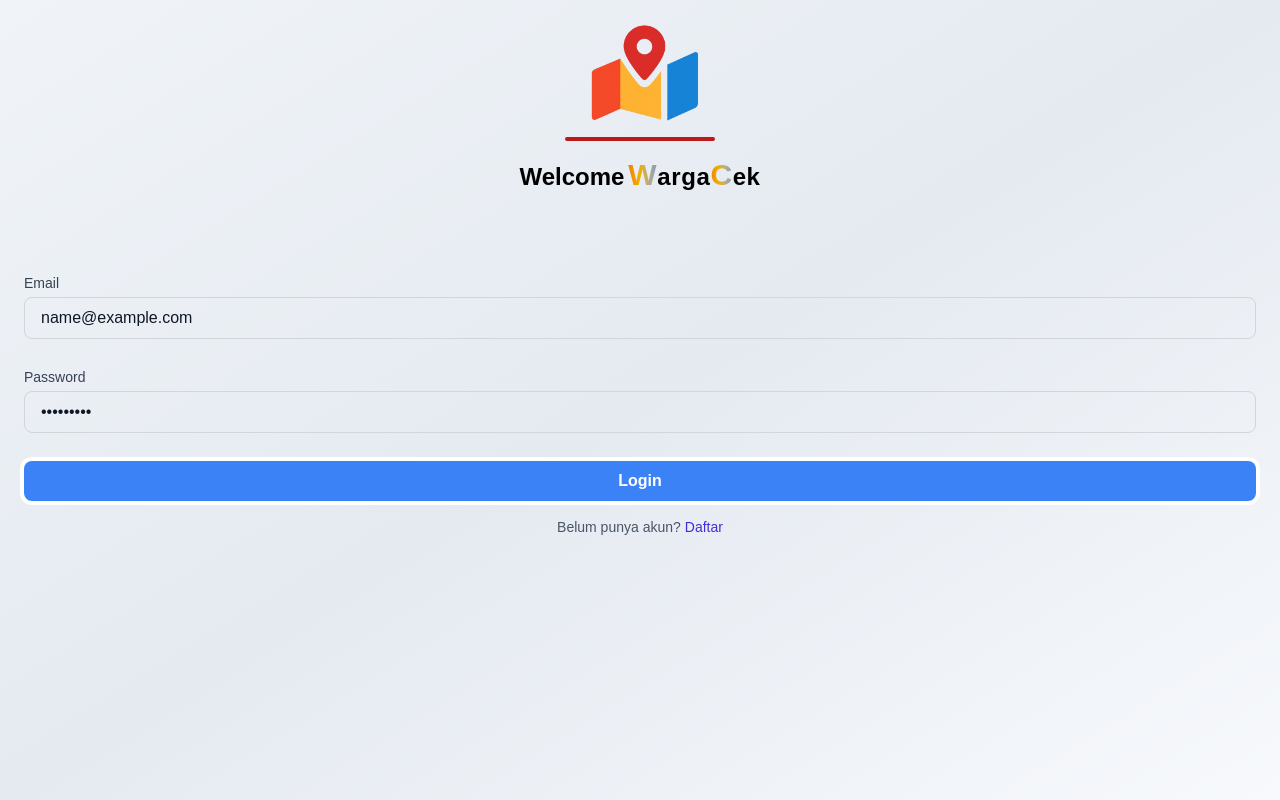
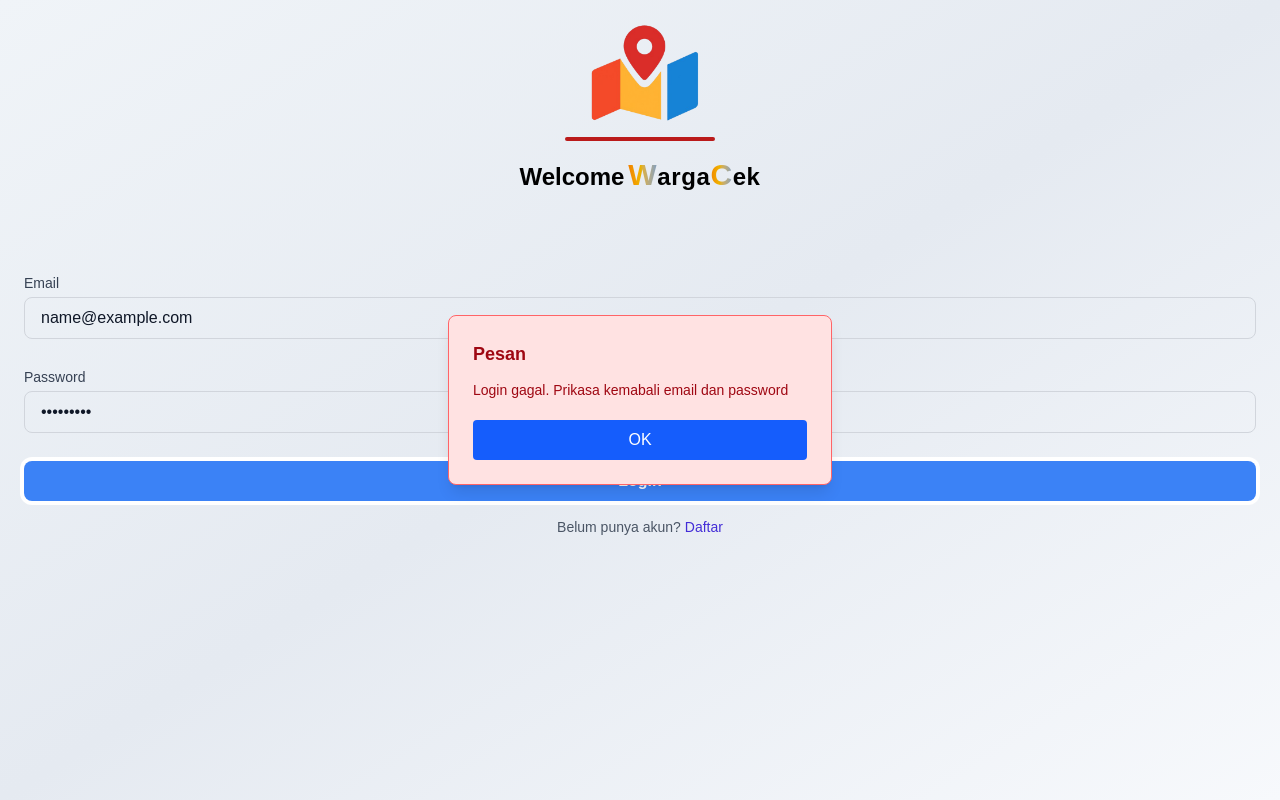
Before and after one commit to AmarPalevi02/frontend-WargaCek, a React (Vite) app: page /login in a window 1280 px wide. Both pictures are taken after typing "name@example.com", "Sample123" into the empty fields and a click on the button "Login". Built offline with nearby package versions, Linux system fonts and the light colour scheme; no server answers.

Commit message:
feat: make alert dialog

```diff
--- /dev/null
+++ b/src/components/ui/Alert.jsx
@@ -0,0 +1,70 @@
+// import React, { useEffect } from 'react';
+// import { useDispatch, useSelector } from 'react-redux';
+// import { hideAlert } from '../../redux/alert/action';
+
+// const Alert = () => {
+//    const dispatch = useDispatch();
+//    const { message, type, show } = useSelector((state) => state.alert);
+
+//    useEffect(() => {
+//       if (show) {
+//          const timer = setTimeout(() => {
+//             dispatch(hideAlert());
+//          }, 3000);
+//          return () => clearTimeout(timer);
+//       }
+//    }, [show, dispatch]);
+
+//    if (!show) return null;
+
+//    const typeColor = {
+//       success: 'bg-green-100 text-green-700 border-green-400',
+//       error: 'bg-red-100 text-red-700 border-red-400',
+//       info: 'bg-blue-100 text-blue-700 border-blue-400',
+//       warning: 'bg-yellow-100 text-yellow-700 border-yellow-400',
+//    };
+
+//    return (
+//       <div className={`fixed top-5 left-1/2 transform -translate-x-1/2 z-50 px-4 py-2 rounded border shadow-md transition duration-300 ${typeColor[type] || typeColor.info}`}>
+//          <p className='text-sm font-medium'>{message}</p>
+//       </div>
+//    );
+// };
+
+// export default Alert;
+
+
+import React from 'react';
+import { useDispatch, useSelector } from 'react-redux';
+import { hideAlert } from '../../redux/alert/action';
+
+const Alert = () => {
+   const dispatch = useDispatch();
+   const { message, type, show } = useSelector((state) => state.alert);
+
+   if (!show) return null;
+
+   const typeColor = {
+      success: 'bg-green-100 text-green-800 border-green-400',
+      error: 'bg-red-100 text-red-800 border-red-400',
+      info: 'bg-blue-100 text-blue-800 border-blue-400',
+      warning: 'bg-yellow-100 text-yellow-800 border-yellow-400',
+   };
+
+   return (
+      <div className="fixed inset-0 z-50 flex items-center justify-center bg-opacity-40">
+         <div className={`w-96 rounded-lg p-6 border shadow-lg ${typeColor[type] || typeColor.info}`}>
+            <h2 className="text-lg font-semibold mb-3">Pesan</h2>
+            <p className="mb-5 text-sm">{message}</p>
+            <button
+               onClick={() => dispatch(hideAlert())}
+               className="bg-blue-600 text-white px-4 py-2 rounded hover:bg-blue-700 w-full"
+            >
+               OK
+            </button>
+         </div>
+      </div>
+   );
+};
+
+export default Alert;
--- a/src/pages/Login.jsx
+++ b/src/pages/Login.jsx
@@ -3,12 +3,15 @@ import LogoMaps from '../components/LogoMaps'
 import LogoWc from '../components/LogoWc'
 import Input from '../components/ui/Input'
 import Button from '../components/ui/Button'
+import Cookies from 'js-cookie'
+import Alert from '../components/ui/Alert'
+
 import { Link, useNavigate } from 'react-router-dom'
 import { useForm } from 'react-hook-form'
 import { postData } from '../utils/fetchDatas'
-import Cookies from 'js-cookie'
 import { useDispatch } from 'react-redux'
 import { userLogin } from '../redux/auth/action'
+import { showAlert } from '../redux/alert/action'
 
 
 const Login = () => {
@@ -41,13 +44,13 @@ const Login = () => {
          navigate('/');
 
       } catch (error) {
-         alert("Login gagal. Periksa kembali email dan password Anda.");
-         console.error(error);
+         dispatch(showAlert('Login gagal. Prikasa kemabali email dan password', 'error'))
       }
    }
 
    return (
       <div className='min-h-screen px-6 pb-5 font-poppins bg-gradient-to-br from-[#f0f4f8] via-[#e5eaf1] to-[#f7f9fc]'>
+         <Alert />
          <div className="pt-5">
             <LogoMaps />
          </div>
--- /dev/null
+++ b/src/redux/alert/action.js
@@ -0,0 +1,8 @@
+import { HIDE_ALERT, SHOW_ALERT } from "./constans";
+
+export const showAlert = (message, type) => ({
+   type: SHOW_ALERT,
+   payload: { message, type }
+});
+
+export const hideAlert = () => ({ type: HIDE_ALERT });
--- /dev/null
+++ b/src/redux/alert/constans.js
@@ -0,0 +1,2 @@
+export const SHOW_ALERT = 'SHOW_ALERT'
+export const HIDE_ALERT = 'HIDE_ALERT'
--- /dev/null
+++ b/src/redux/alert/reducer.js
@@ -0,0 +1,18 @@
+import { HIDE_ALERT, SHOW_ALERT } from "./constans";
+
+const initialState = {
+   message: '',
+   type: '',
+   show: false
+};
+
+export default function reducer(state = initialState, action) {
+   switch (action.type) {
+      case SHOW_ALERT:
+         return { ...action.payload, show: true };
+      case HIDE_ALERT:
+         return { ...state, show: false };
+      default:
+         return state;
+   }
+}
--- a/src/redux/store.js
+++ b/src/redux/store.js
@@ -8,13 +8,15 @@ import {
 import { thunk } from "redux-thunk";
 
 import authReducer from './auth/reducer'
+import alertReducer from './alert/reducer'
 
 const composerEnhancer = window.__REDUX_DEVTOOLS_EXTENSION_COMPOSE__ || compose;
 
 
 // global state
 const rootReducers = combineReducers({
-   auth: authReducer
+   auth: authReducer,
+   alert: alertReducer
 })
 
 
--- a/src/utils/handeleError.js
+++ b/src/utils/handeleError.js
@@ -12,7 +12,6 @@ const handleError = (error) => {
       Cookies.remove('email');
       Cookies.remove('role');
 
-
       window.location.href = '/';
       return Promise.reject(error);
    }
```
